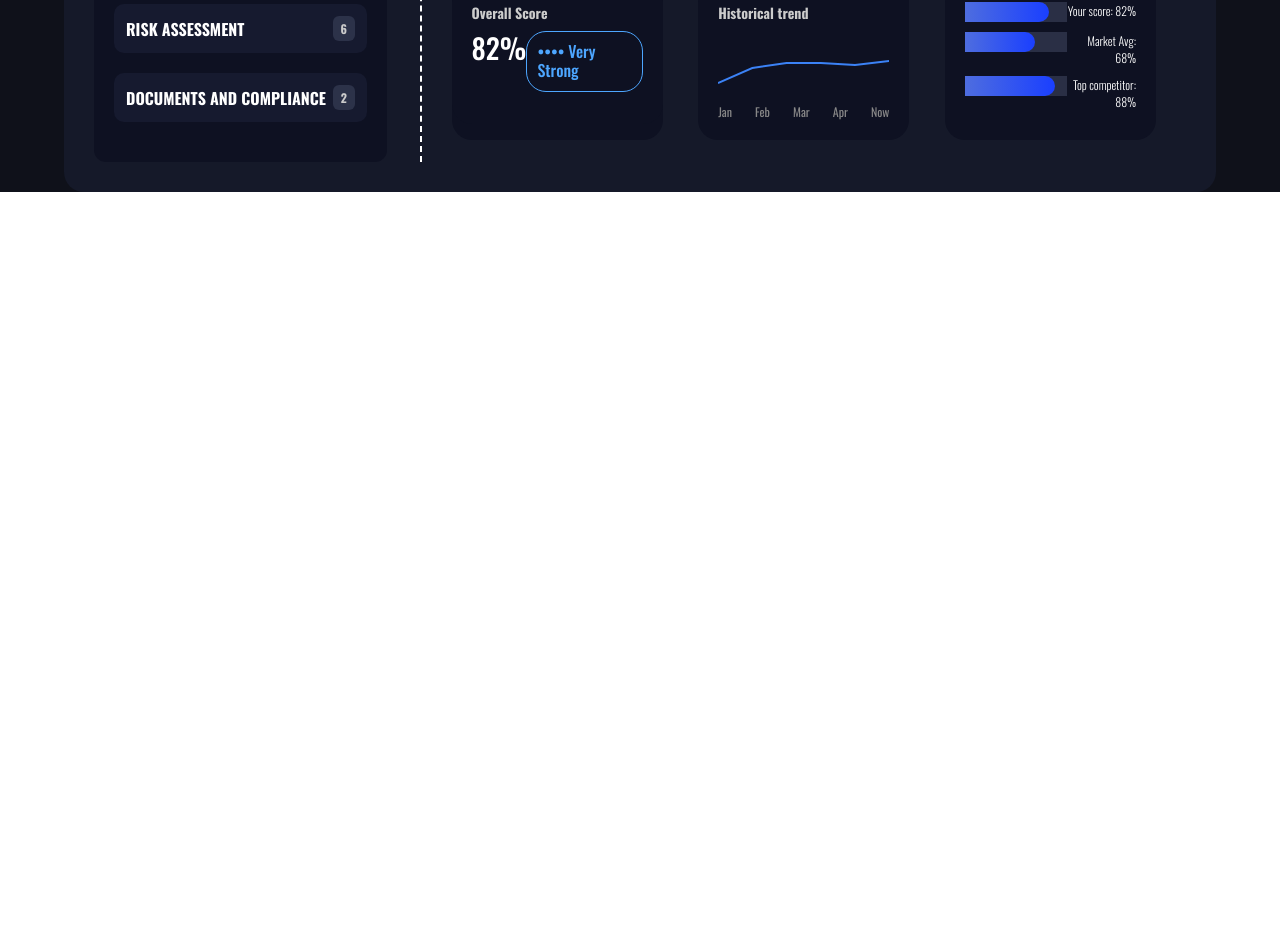
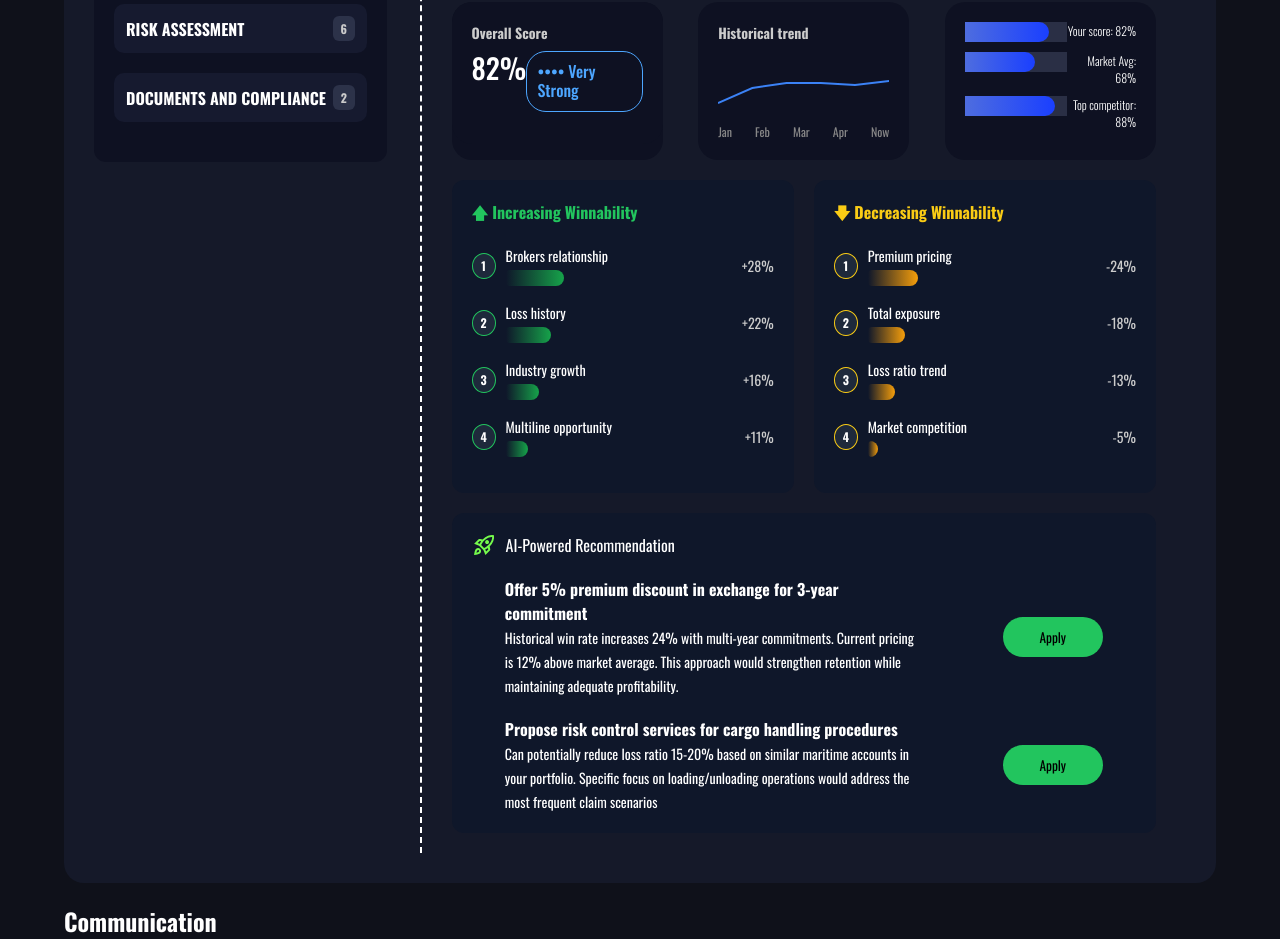
Before and after one commit to HegryLuis/Dashboard, a React (Create React App) app: page /Dashboard/account in a window 1280 px wide. Shown: the part 1521-2460 px from the top of the page. Before the commit the page ends 1713 px from the top, so only its background shows below. Built offline with nearby package versions, Linux system fonts and the light colour scheme; a web font is replaced by a local one.

Commit message:
Add full account details block

```diff
--- /dev/null
+++ b/src/components/winnability/DecreasingWinnabilityBlock.jsx
@@ -0,0 +1,31 @@
+import React from "react";
+import WinnabilityItem from "./WinnabilityItem";
+import "./WinnabilityItem.css";
+
+const decreasingFactors = [
+  { label: "Premium pricing", value: 24 },
+  { label: "Total exposure", value: 18 },
+  { label: "Loss ratio trend", value: 13 },
+  { label: "Market competition", value: 5 },
+];
+
+const DecreasingWinnabilityBlock = () => {
+  return (
+    <div className="winnability-block">
+      <h3 className="winnability-title yellow-title">
+        🡇 Decreasing Winnability
+      </h3>
+      {decreasingFactors.map((item, index) => (
+        <WinnabilityItem
+          key={index}
+          index={index + 1}
+          label={item.label}
+          value={item.value}
+          positive={false}
+        />
+      ))}
+    </div>
+  );
+};
+
+export default DecreasingWinnabilityBlock;
--- /dev/null
+++ b/src/components/winnability/IncreasingWinnabilityBlock.jsx
@@ -0,0 +1,31 @@
+import React from "react";
+import WinnabilityItem from "./WinnabilityItem";
+import "./WinnabilityItem.css";
+
+const increasingFactors = [
+  { label: "Brokers relationship", value: 28 },
+  { label: "Loss history", value: 22 },
+  { label: "Industry growth", value: 16 },
+  { label: "Multiline opportunity", value: 11 },
+];
+
+const IncreasingWinnabilityBlock = () => {
+  return (
+    <div className="winnability-block">
+      <h3 className="winnability-title green-title">
+        🡅 Increasing Winnability
+      </h3>
+      {increasingFactors.map((item, index) => (
+        <WinnabilityItem
+          key={index}
+          index={index + 1}
+          label={item.label}
+          value={item.value}
+          positive={true}
+        />
+      ))}
+    </div>
+  );
+};
+
+export default IncreasingWinnabilityBlock;
--- /dev/null
+++ b/src/components/winnability/WinnabilityItem.css
@@ -0,0 +1,66 @@
+.winnability-item {
+  display: flex;
+  align-items: center;
+  margin-bottom: 16px;
+}
+
+.winnability-index {
+  width: 24px;
+  height: auto;
+  border-radius: 50%;
+  text-align: center;
+  line-height: 24px;
+  font-size: 12px;
+  font-weight: bold;
+  margin-right: 10px;
+  background: #1e293b;
+  color: white;
+}
+
+.winnability-index.positive {
+  /* background: linear-gradient(to right, #22c55e, #16a34a); */
+  border: 1px solid #22c55e;
+}
+
+.winnability-index.negative {
+  /* background: linear-gradient(to right, #facc15, #f59e0b); */
+  border: 1px solid #facc15;
+}
+
+.winnability-content {
+  flex: 1;
+}
+
+.winnability-label {
+  font-size: 14px;
+  color: #fff;
+  margin-bottom: 4px;
+}
+
+.winnability-bar-wrapper {
+  height: 16px;
+  border-radius: 4px;
+  overflow: hidden;
+}
+
+.winnability-bar.green {
+  border-top-right-radius: 10px;
+  border-bottom-right-radius: 10px;
+  background: linear-gradient(to right, #0f172a, #16a34a);
+  height: 100%;
+}
+
+.winnability-bar.yellow {
+  border-top-right-radius: 8px;
+  border-bottom-right-radius: 8px;
+  background: linear-gradient(to right, #0f172a, #f59e0b);
+  height: 100%;
+}
+
+.winnability-value {
+  width: 50px;
+  text-align: right;
+  color: #ccc;
+  font-size: 14px;
+  margin-left: 10px;
+}
--- /dev/null
+++ b/src/components/winnability/WinnabilityItem.jsx
@@ -0,0 +1,30 @@
+import React from "react";
+import "./WinnabilityItem.css";
+
+const WinnabilityItem = ({ index, label, value, positive }) => {
+  const progressWidth = Math.min(Math.abs(value), 100) + "%";
+
+  return (
+    <div className="winnability-item">
+      <div
+        className={`winnability-index ${positive ? "positive" : "negative"}`}
+      >
+        {index}
+      </div>
+      <div className="winnability-content">
+        <div className="winnability-label">{label}</div>
+        <div className="winnability-bar-wrapper">
+          <div
+            className={`winnability-bar ${positive ? "green" : "yellow"}`}
+            style={{ width: progressWidth }}
+          />
+        </div>
+      </div>
+      <div className="winnability-value">
+        {positive ? `+${value}%` : `-${value}%`}
+      </div>
+    </div>
+  );
+};
+
+export default WinnabilityItem;
--- a/src/pages/accountPage/AccountPage.css
+++ b/src/pages/accountPage/AccountPage.css
@@ -180,6 +180,28 @@
   border-radius: 4px;
 }
 
+.winnability-block {
+  background-color: #0f172a;
+  padding: 20px;
+  border-radius: 12px;
+  width: 100%;
+  max-width: 400px;
+}
+
+.winnability-title {
+  font-size: 16px;
+  color: #ccc;
+  margin-bottom: 16px;
+}
+
+.green-title {
+  color: #22c55e;
+}
+
+.yellow-title {
+  color: #facc15;
+}
+
 /*  */
 
 .status-documentation-wrap {
@@ -228,6 +250,9 @@
 .details-main-block-wrap {
   padding: 20px 30px;
   width: 70%;
+  display: flex;
+  flex-direction: column;
+  gap: 20px;
 }
 
 .details-block-top {
@@ -247,6 +272,62 @@
 
 .details-position-block .metrics-wrap {
   color: beige;
+}
+
+.details-block-bottom {
+  background-color: #0f172a;
+  padding: 20px;
+  border-radius: 12px;
+}
+
+.details-bottom-title {
+  display: flex;
+  gap: 10px;
+  align-items: center;
+  margin-bottom: 20px;
+}
+
+.bottom-box {
+  width: 90%;
+  margin: 0 auto;
+  display: flex;
+  justify-content: space-between;
+  align-items: center;
+}
+
+.details-bottom-text-box {
+  display: flex;
+  flex-direction: column;
+  gap: 20px;
+}
+
+.bottom-box-text {
+  width: 70%;
+}
+
+.bottom-box-text span {
+  font-size: 14px;
+}
+
+.details-btn {
+  width: 100px;
+  height: 40px;
+  border-radius: 20px;
+  color: black;
+  background: #22c55e;
+  border: none;
+  transition: 600ms;
+}
+
+.details-btn:hover {
+  background: #16a34a;
+}
+
+/*  */
+
+.communication-wrap {
+  margin-top: 20px;
+  color: #fff;
 }
 
 /* Media */
--- a/src/pages/accountPage/AccountPage.jsx
+++ b/src/pages/accountPage/AccountPage.jsx
@@ -10,11 +10,13 @@ import person from "../../images/person.svg";
 import umbrella from "../../images/umbrella.svg";
 import verified from "../../images/verified.svg";
 import PoliceBlock from "../../components/policeBlock/PoliceBlock";
-import check_circle from "../../images/check_circle.svg";
 import ComplianceDocumentation from "../../components/сomplianceDocumentation/ComplianceDocumentation";
 import AccountStatusBlock from "../../components/accountStatusBlock/AccountStatusBlock";
 import SidebarMenu from "../../components/sideBarMenu/SideBarMenu";
 import HistoricalTrendBlock from "../../components/historicalTrendBlock/HistoricalTrendBlock";
+import IncreasingWinnabilityBlock from "../../components/winnability/IncreasingWinnabilityBlock";
+import DecreasingWinnabilityBlock from "../../components/winnability/DecreasingWinnabilityBlock";
+import rocket from "./../../images/rocket.svg";
 
 const accountInfo = [
   {
@@ -124,9 +126,20 @@ const detailsMetricData = {
   subContentDot: "••••",
 };
 
+const dataAI = [
+  {
+    title: "Offer 5% premium discount in exchange for 3-year commitment",
+    text: "Historical win rate increases 24% with multi-year commitments. Current pricing is 12% above market average. This approach would strengthen retention while maintaining adequate profitability.",
+  },
+  {
+    title: "Propose risk control services for cargo handling procedures",
+    text: "Can potentially reduce loss ratio 15-20% based on similar maritime accounts in your portfolio. Specific focus on loading/unloading operations would address the most frequent claim scenarios",
+  },
+];
+
 const AccountPage = () => {
   const [openIndex, setOpenIndex] = useState(null);
-  const [selectedItem, setSelectedItem] = useState("Winnability"); // default
+  const [selectedItem, setSelectedItem] = useState("Winnability");
 
   const handleItemSelect = (item) => {
     setSelectedItem(item);
@@ -219,6 +232,48 @@ const AccountPage = () => {
                 })}
               </div>
             </div>
+
+            <div className="details-block-middle">
+              <div style={{ display: "flex", gap: "20px" }}>
+                <IncreasingWinnabilityBlock />
+                <DecreasingWinnabilityBlock />
+              </div>
+            </div>
+
+            <div className="details-block-bottom">
+              <div className="details-bottom-title">
+                <img alt="rocket" src={rocket} />
+                <span>AI-Powered Recommendation</span>
+              </div>
+
+              <div className="details-bottom-text-box">
+                {dataAI.map((data, index) => {
+                  return (
+                    <div key={index} className="bottom-box">
+                      <div className="bottom-box-text">
+                        <h4>{data.title}</h4>
+                        <span>{data.text}</span>
+                      </div>
+                      <button className="details-btn">Apply</button>
+                    </div>
+                  );
+                })}
+              </div>
+            </div>
+          </div>
+        </div>
+      </div>
+
+      <div className="communication-wrap">
+        <h2>Communication</h2>
+
+        <div className="communication-block">
+          <div className="communication-top">
+            <input
+              type="text"
+              placeholder="Search..."
+              className="communication-search header-search"
+            />
           </div>
         </div>
       </div>
```
Also changed, not shown: src/images/rocket.svg (added).
